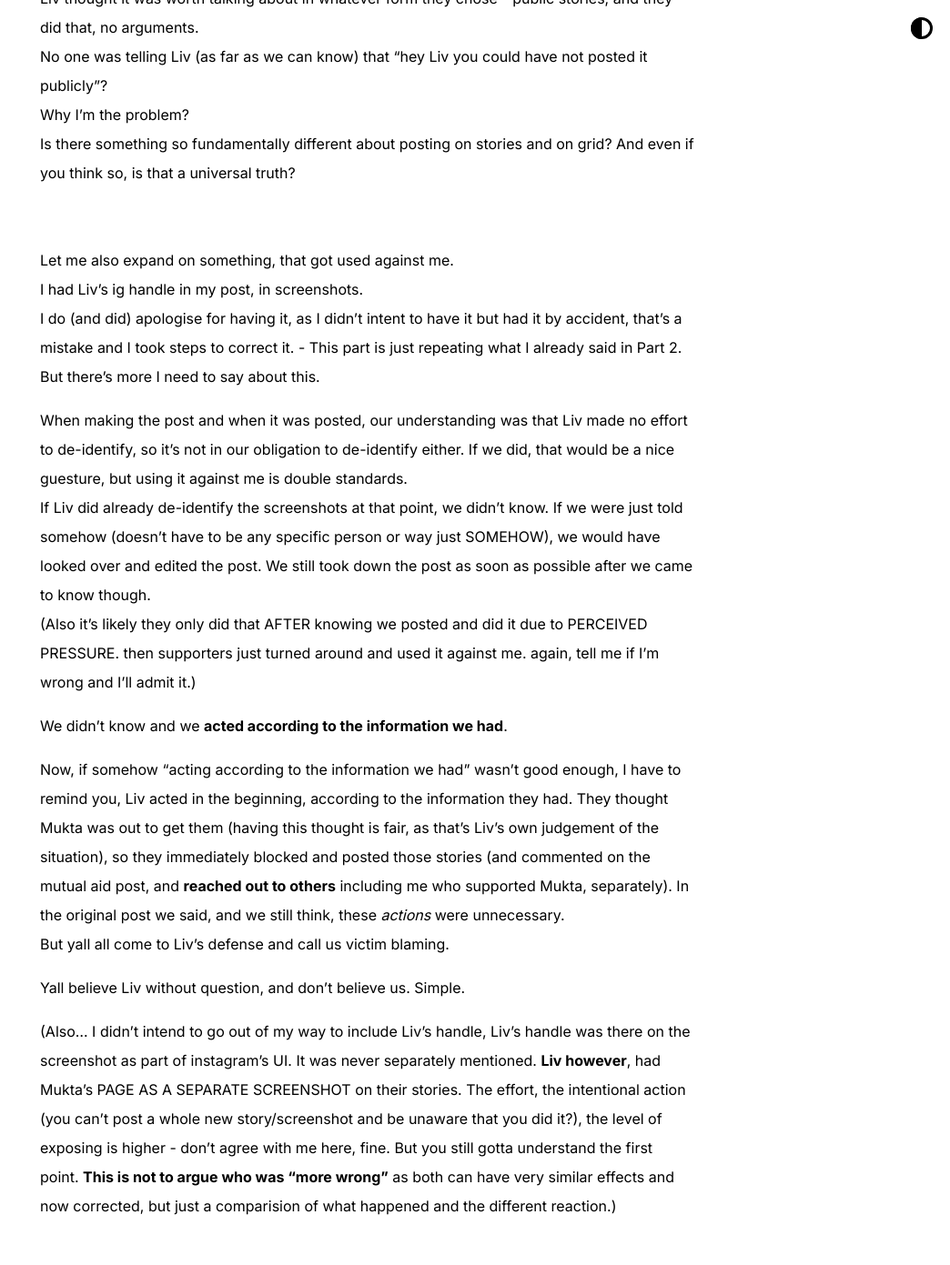
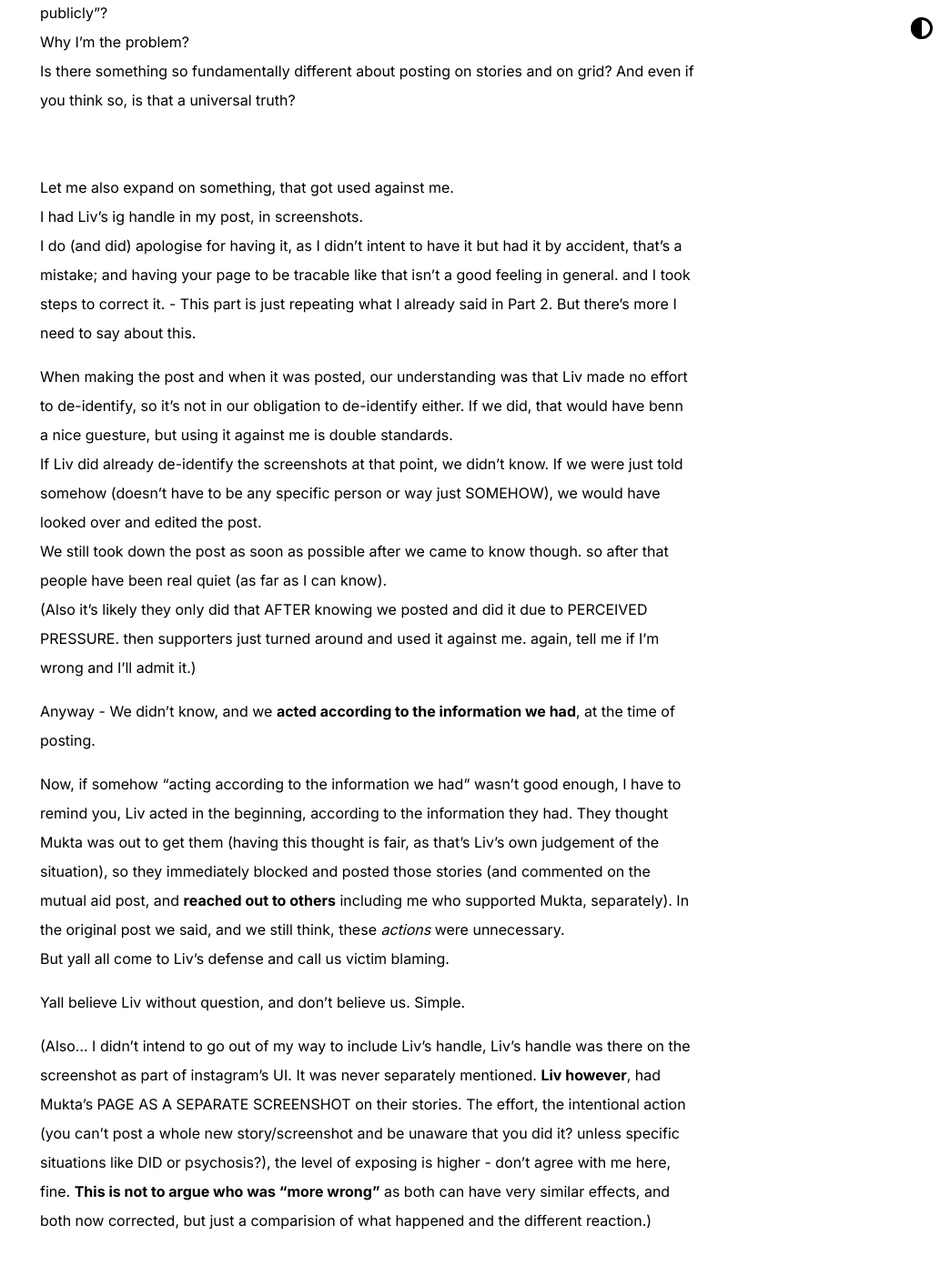
Before and after one commit to phosfuldev/phos_website, a Jekyll site: the page built from _posts/2024-10-02-public-acknowledgement-about-Liv-and-Mukta.md, in a window 1280 px wide and 1400 px high, scrolled down 50490 px. Shown: the top 1391 px of the window at 91% size, without its empty margins (236-1280 px from the left). Built offline with Jekyll 4.4.1, drawn with Linux system fonts in a browser that asks for light colours; some of the changed text lies outside the part shown.

Commit message:
smol changes

```diff
--- a/_posts/2024-10-02-public-acknowledgement-about-Liv-and-Mukta.md
+++ b/_posts/2024-10-02-public-acknowledgement-about-Liv-and-Mukta.md
@@ -26,9 +24,9 @@ Images have alt text.
 
 ### [Part 1. The Original post](#original-post)
 
--- Note: This section is the unedited version of original blog post (posted to the public on 2024-10-02 (AEST)) (Unedited except screenshots) --
--- At this point, the original *instagram* posts have been deleted to remove identifying information. --
--- It will be reposted on instagram but not with all the original content, and I will be telling folks that the website still has all things unedited and come the website especially if one wish to comment on things. --
+-- Note: This section is the unedited version of original blog post (posted to the public on 2024-10-02 (AEST)) (Unedited except screenshots) which is a copy of the instagram posts --
+-- the original instagram posts have been deleted to remove identifying information. --
+-- It is now reposted on instagram but the repost only mentions the website but no longer include the content of the ogirinal post. --
 
 This is a copy/archive of an instagram post I (and Mukta) made (well, technically 2 posts, because it was too long), with some parts slightly edited for the website reading experience, and even more details that we couldn't add to the post itself - "reciepts", so to say - to the end.
 
@@ -636,20 +634,21 @@ Is there something so fundamentally different about posting on stories and on gr
 
 Let me also expand on something, that got used against me.
 I had Liv's ig handle in my post, in screenshots.
-I do (and did) apologise for having it, as I didn't intent to have it but had it by accident, that's a mistake and I took steps to correct it. - This part is just repeating what I already said in Part 2. But there's more I need to say about this.
+I do (and did) apologise for having it, as I didn't intent to have it but had it by accident, that's a mistake; and having your page to be tracable like that isn't a good feeling in general. and I took steps to correct it. - This part is just repeating what I already said in Part 2. But there's more I need to say about this.
 
-When making the post and when it was posted, our understanding was that Liv made no effort to de-identify, so it's not in our obligation to de-identify either. If we did, that would be a nice guesture, but using it against me is double standards.
-If Liv did already de-identify the screenshots at that point, we didn't know. If we were just told somehow (doesn't have to be any specific person or way just SOMEHOW), we would have looked over and edited the post. We still took down the post as soon as possible after we came to know though.
+When making the post and when it was posted, our understanding was that Liv made no effort to de-identify, so it's not in our obligation to de-identify either. If we did, that would have benn a nice guesture, but using it against me is double standards.
+If Liv did already de-identify the screenshots at that point, we didn't know. If we were just told somehow (doesn't have to be any specific person or way just SOMEHOW), we would have looked over and edited the post.
+We still took down the post as soon as possible after we came to know though. so after that people have been real quiet (as far as I can know).
 (Also it's likely they only did that AFTER knowing we posted and did it due to PERCEIVED PRESSURE. then supporters just turned around and used it against me. again, tell me if I'm wrong and I'll admit it.)
 
-We didn't know and we **acted according to the information we had**.
+Anyway - We didn't know, and we **acted according to the information we had**, at the time of posting.
 
 Now, if somehow "acting according to the information we had" wasn't good enough, I have to remind you, Liv acted in the beginning, according to the information they had. They thought Mukta was out to get them (having this thought is fair, as that's Liv's own judgement of the situation), so they immediately blocked and posted those stories (and commented on the mutual aid post, and __reached out to others__ including me who supported Mukta, separately). In the original post we said, and we still think, these *actions* were unnecessary.
 But yall all come to Liv's defense and call us victim blaming.
 
 Yall believe Liv without question, and don't believe us. Simple.
 
-(Also... I didn't intend to go out of my way to include Liv's handle, Liv's handle was there on the screenshot as part of instagram's UI. It was never separately mentioned. **Liv however**, had Mukta's PAGE AS A SEPARATE SCREENSHOT on their stories. The effort, the intentional action (you can't post a whole new story/screenshot and be unaware that you did it?), the level of exposing is higher - don't agree with me here, fine. But you still gotta understand the first point. __This is not to argue who was "more wrong"__ as both can have very similar effects and now corrected, but just a comparision of what happened and the different reaction.)
+(Also... I didn't intend to go out of my way to include Liv's handle, Liv's handle was there on the screenshot as part of instagram's UI. It was never separately mentioned. **Liv however**, had Mukta's PAGE AS A SEPARATE SCREENSHOT on their stories. The effort, the intentional action (you can't post a whole new story/screenshot and be unaware that you did it? unless specific situations like DID or psychosis?), the level of exposing is higher - don't agree with me here, fine. __This is not to argue who was "more wrong"__ as both can have very similar effects, and both now corrected, but just a comparision of what happened and the different reaction.)
 
 <br>
 
```
Also changed, not shown: other parts of _posts/2024-10-02-public-acknowledgement-about-Liv-and-Mukta.md (+0 -2 lines).
